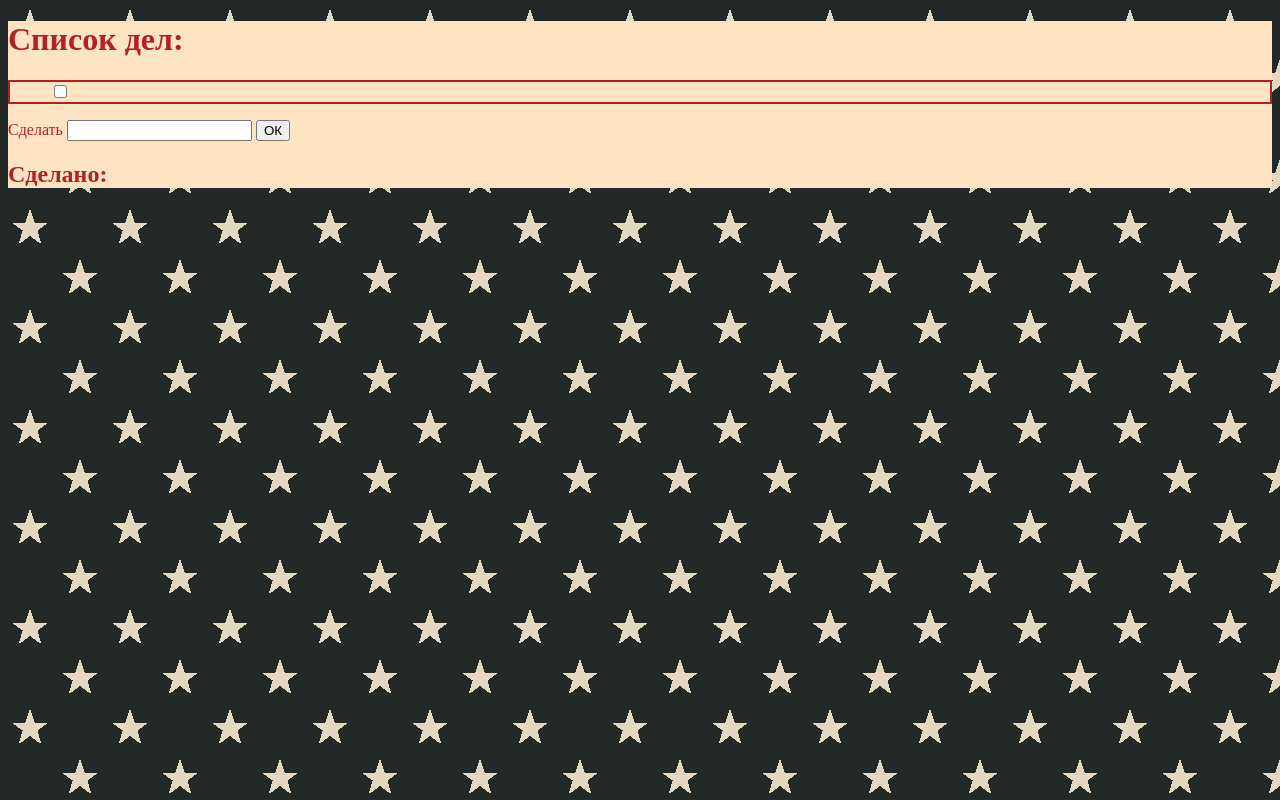
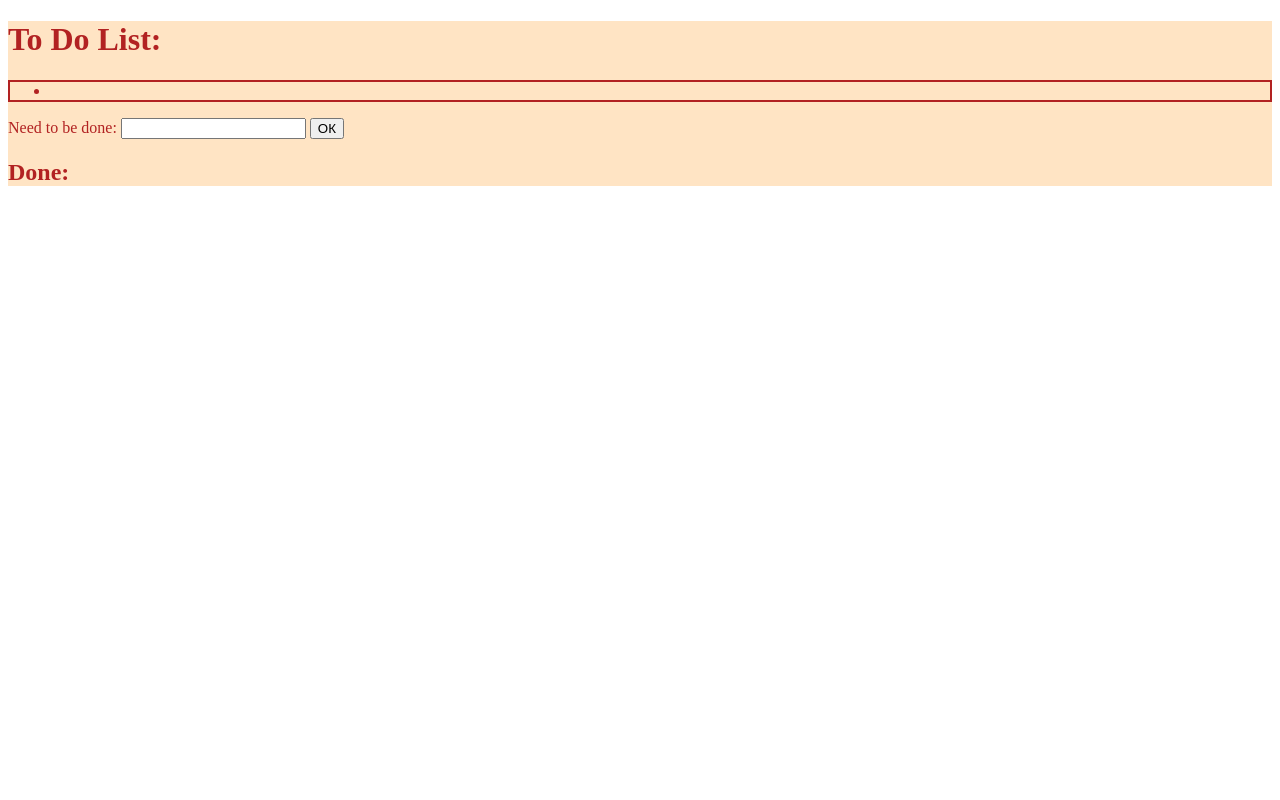
Before and after one commit to asgaranina/todolist, a plain HTML site: page index.html in a window 1280 px wide. Both pictures are taken after a click on the button "ОК". Drawn offline with Linux system fonts and the light colour scheme.

Commit message:
add checkThingsDone()

```diff
--- a/index.html
+++ b/index.html
@@ -6,14 +6,14 @@
     </head>
     <body>
         <main>
-            <h1 class="header">Список дел:</h1>
+            <h1 class="header">To Do List:</h1>
             <ul class="list toDoList" id="ul">
             </ul>
-            <label for="toDoInput">Сделать</label>
+            <label for="toDoInput">Need to be done:</label>
             <input type="text" id="toDoInput">
             <button type="button" id="submit">ОК</button>
-            <h2>Сделано:</h2>
-            <ul class="list doneList">
+            <h2>Done:</h2>
+            <ul class="list doneList" id="doneList">
 
             </ul>
         </main>
--- a/script.js
+++ b/script.js
@@ -1,13 +1,42 @@
-// Когда первый раз открыл:
-// Пунктов нет ни в todo, ни в done
-// Подсказка что надо заполнить
 let listItems = document.getElementsByTagName('li');
+let submit = document.getElementById('submit');
 
+//добавление нового дела в список, удаление приветственного сообщение, очистка инпута
+function addNewString() {
+    let inputValue = document.getElementById('toDoInput').value;
+    toDoItem = document.createElement('li');
+    toDoItem.innerHTML = `<span class="listItem toDoListItem" id="toDoListItem" onclick="checkThingsDone()"> ${ inputValue }</span>`
+    ul.append(toDoItem);
+    hiString.remove();
+    document.getElementById('toDoInput').value = "";}
+
+// условие появления приветственного сообщения (если вообще нет элементов списка)
 if (listItems.length == 0) {
     hiString = document.createElement('h3');
-    hiString.innerHTML = 'Привет! Введи текст в поле ниже и начни заполнять список';
+    hiString.innerHTML = 'Hi! Use it wisely! Do not forget to rest!';
     ul.append(hiString);
 }
+
+// навешивание события добавления пункта на кнопку ОК
+submit.onclick = addNewString;
+
+// Отмечание сделанного:
+// 1. Отметить пункт зачеркнутым в списке туду (когда инпут чекбокс становится checked, нужно поменять класс toDoListItem ->
+// doneListItem)
+// 2. Удалить пункт из списка туду
+// 3. Перенести пункт в список done (зачеркнут)
+
+//checkBox = document.getElementsByID('checkbox');
+
+function checkThingsDone() {
+    let doneThingToRemove = document.getElementById('toDoListItem');
+    let RemoveThing = doneThingToRemove.cloneNode(true);
+    let doneList = document.getElementById('doneList');
+    doneThingToRemove.classList.add('doneListItem');
+    doneList.append(RemoveThing);
+    setTimeout(() => doneThingToRemove.remove(), 500);
+}
+
 
 // Отменить отмечание:
 // 1. Сделать бокс не отмеченным
@@ -17,31 +46,3 @@ if (listItems.length == 0) {
 // Когда все сделано:
 // 1. Показать хвалебную надпись с картинкой, что все сделано
 // 2. Очистить список сделанного
-
-
-// Добавление нового пункта:
-// 1. Получить даннные из инпута
-// 2. Добавить текст новым элементом списка в toDoList
-// 3. Очищать инпут
-let submit = document.getElementById('submit');
-
-submit.onclick = function() {
-    let inputValue = document.getElementById('toDoInput').value;
-    toDoItem = document.createElement('li');
-    toDoItem.innerHTML = `<input type="checkbox" class="checkBtn"> <span class="listItem toDoListItem"> ${ inputValue }</span>`
-    ul.append(toDoItem);
-    hiString.remove();
-    document.getElementById('toDoInput').value = "";
-};
-
-// Отмечание сделанного:
-// 1. Отметить пункт зачеркнутым в списке туду (когда инпут чекбокс становится checked, нужно поменять класс toDoListItem ->
-// doneListItem)
-// 2. Удалить пункт из списка туду
-// 3. Перенести пункт в список done (зачеркнут)
-
-let checkBtn = document.getElementsByClassName('.checkBtn');
-
-checkBtn.onclick = function() {
-
-}
--- a/style.css
+++ b/style.css
@@ -1,51 +1,6 @@
-body {
-    background: -webkit-linear-gradient(126deg, #232927 4%,   transparent 4%) -70px 43px,
-            -webkit-linear-gradient( 54deg, #232927 4%,   transparent 4%) 30px 43px,
-            -webkit-linear-gradient( 18deg, #e3d7bf 8.5%, transparent 8.5%) 30px 43px,
-            -webkit-linear-gradient(162deg, #e3d7bf 8.5%, transparent 8.5%) -70px 43px,
-            -webkit-linear-gradient(234deg, #e3d7bf 7.5%, transparent 7.5%) -70px 23px,
-            -webkit-linear-gradient(-54deg, #e3d7bf 7.5%, transparent 7.5%) 30px 23px,
-            -webkit-linear-gradient(126deg, #232927 4%,   transparent 4%) -20px 93px,
-            -webkit-linear-gradient( 54deg, #232927 4%,   transparent 4%) 80px 93px,
-            -webkit-linear-gradient( 18deg, #e3d7bf 8.5%, transparent 8.5%) 80px 93px,
-            -webkit-linear-gradient(162deg, #e3d7bf 8.5%, transparent 8.5%) -20px 93px,
-            -webkit-linear-gradient(234deg, #e3d7bf 7.5%, transparent 7.5%) -20px 73px,
-            -webkit-linear-gradient(-54deg, #e3d7bf 7.5%, transparent 7.5%) 80px 73px;
-background: -moz-linear-gradient(126deg, #232927 4%,   transparent 4%) -70px 43px,
-            -moz-linear-gradient( 54deg, #232927 4%,   transparent 4%) 30px 43px,
-            -moz-linear-gradient( 18deg, #e3d7bf 8.5%, transparent 8.5%) 30px 43px,
-            -moz-linear-gradient(162deg, #e3d7bf 8.5%, transparent 8.5%) -70px 43px,
-            -moz-linear-gradient(234deg, #e3d7bf 7.5%, transparent 7.5%) -70px 23px,
-            -moz-linear-gradient(-54deg, #e3d7bf 7.5%, transparent 7.5%) 30px 23px,
-            -moz-linear-gradient(126deg, #232927 4%,   transparent 4%) -20px 93px,
-            -moz-linear-gradient( 54deg, #232927 4%,   transparent 4%) 80px 93px,
-            -moz-linear-gradient( 18deg, #e3d7bf 8.5%, transparent 8.5%) 80px 93px,
-            -moz-linear-gradient(162deg, #e3d7bf 8.5%, transparent 8.5%) -20px 93px,
-            -moz-linear-gradient(234deg, #e3d7bf 7.5%, transparent 7.5%) -20px 73px,
-            -moz-linear-gradient(-54deg, #e3d7bf 7.5%, transparent 7.5%) 80px 73px;
-background: linear-gradient(324deg, #232927 4%,   transparent 4%) -70px 43px,
-            linear-gradient( 36deg, #232927 4%,   transparent 4%) 30px 43px,
-            linear-gradient( 72deg, #e3d7bf 8.5%, transparent 8.5%) 30px 43px,
-            linear-gradient(288deg, #e3d7bf 8.5%, transparent 8.5%) -70px 43px,
-            linear-gradient(216deg, #e3d7bf 7.5%, transparent 7.5%) -70px 23px,
-            linear-gradient(144deg, #e3d7bf 7.5%, transparent 7.5%) 30px 23px,
-            linear-gradient(324deg, #232927 4%,   transparent 4%) -20px 93px,
-            linear-gradient( 36deg, #232927 4%,   transparent 4%) 80px 93px,
-            linear-gradient( 72deg, #e3d7bf 8.5%, transparent 8.5%) 80px 93px,
-            linear-gradient(288deg, #e3d7bf 8.5%, transparent 8.5%) -20px 93px,
-            linear-gradient(216deg, #e3d7bf 7.5%, transparent 7.5%) -20px 73px,
-            linear-gradient(144deg, #e3d7bf 7.5%, transparent 7.5%) 80px 73px;
-background-color: #232927;
-background-size: 100px 100px;
-}
-
 main {
     background-color: bisque;
     color: firebrick;
-}
-
-.list {
-    list-style-type: none;
 }
 
 .toDoList {
```
